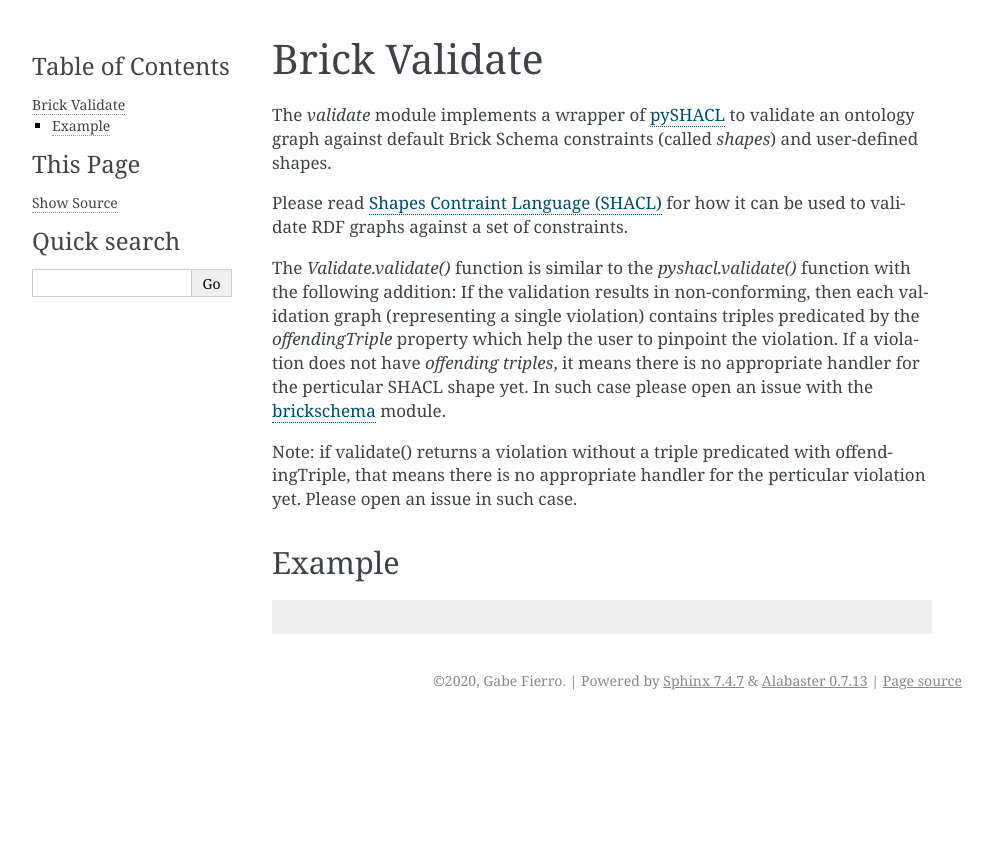
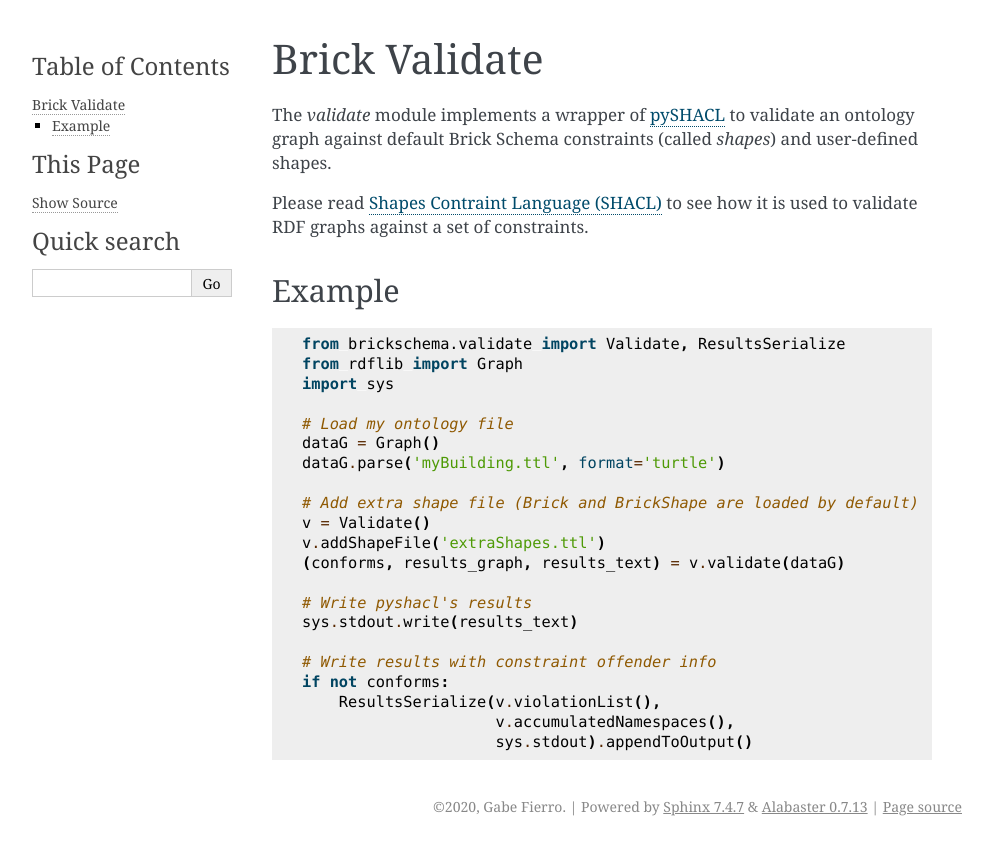
Before and after one commit to BrickSchema/py-brickschema, a Sphinx documentation site: the page built from docs/validate.rst, in a window 1280 px wide. Shown: the top 855 px of the page, without its empty margins (148-1141 px from the left). Built offline with Sphinx 7.4.7, drawn with Linux system fonts in a browser that asks for light colours; the version number is read from the project's files by our own code.

Commit message:
Add examples into the documents.

```diff
--- a/docs/validate.rst
+++ b/docs/validate.rst
@@ -6,25 +6,34 @@ validate an ontology graph against default Brick Schema constraints (called *sha
 shapes.
 
 Please read `Shapes Contraint Language (SHACL)`_
-for how it can be used to validate RDF graphs against a set of constraints.
-
-The `Validate.validate()` function is similar to the `pyshacl.validate()` function with the
-following addition:  If the
-validation results in non-conforming, then each validation graph (representing a single
-violation) contains triples predicated by the `offendingTriple` property which help the
-user to  pinpoint the violation.  If a violation does not have `offending triples`,
-it means there is no appropriate handler for the perticular SHACL shape yet.  In such case
-please open an issue with the `brickschema`_ module.
+to see how it is used to validate RDF graphs against a set of constraints.
 
 .. _`pySHACL`: https://github.com/RDFLib/pySHACL
 .. _`Shapes Contraint Language (SHACL)`: https://www.w3.org/TR/shacl
-.. _`brickschema`: https://github.com/BrickSchema/py-brickschema/issues
-
-Note: if validate() returns a violation without a triple predicated with
-offendingTriple, that means there is no appropriate handler for the perticular
-violation yet.  Please open an issue in such case.
 
 Example
 ~~~~~~~
 
 .. code-block:: python
+
+                from brickschema.validate import Validate, ResultsSerialize
+                from rdflib import Graph
+                import sys
+
+                # Load my ontology file
+                dataG = Graph()
+                dataG.parse('myBuilding.ttl', format='turtle')
+
+                # Add extra shape file (Brick and BrickShape are loaded by default)
+                v = Validate()
+                v.addShapeFile('extraShapes.ttl')
+                (conforms, results_graph, results_text) = v.validate(dataG)
+
+                # Write pyshacl's results
+                sys.stdout.write(results_text)
+
+                # Write results with constraint offender info
+                if not conforms:
+                    ResultsSerialize(v.violationList(),
+                                     v.accumulatedNamespaces(),
+                                     sys.stdout).appendToOutput()
```
Also changed, not shown: docs/brick_validate.rst (+15 -7 lines), 2 other files.
